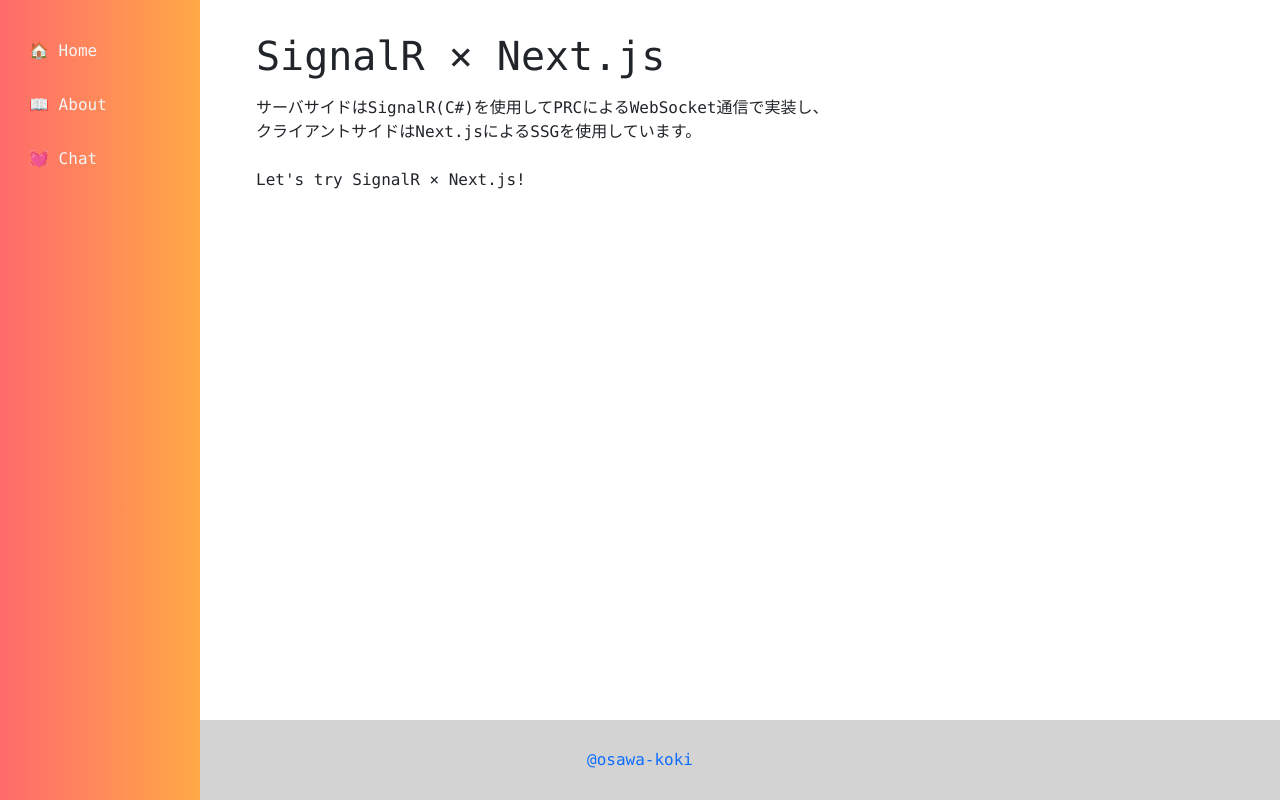
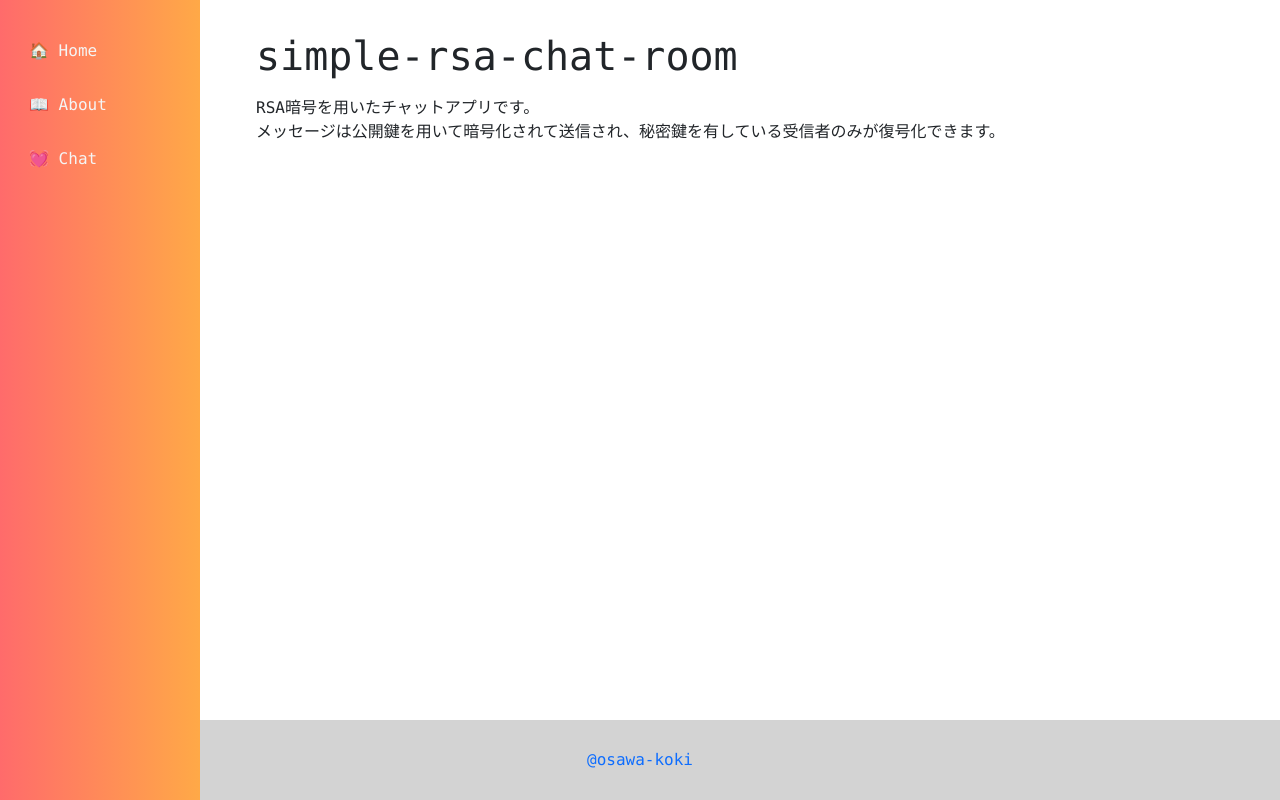
Before and after one commit to osawa-koki/simple-rsa-chat-room, a Next.js app in the folder client/: page /about in a window 1280 px wide. Built offline with nearby package versions, Linux system fonts and the light colour scheme.

Commit message:
説明ページ作った。

```diff
--- a/client/pages/about.tsx
+++ b/client/pages/about.tsx
@@ -5,12 +5,10 @@
   return (
     <Layout>
       <div id="About">
-        <h1>SignalR × Next.js</h1>
+        <h1>simple-rsa-chat-room</h1>
         <p className="mt-3">
-          サーバサイドはSignalR(C#)を使用してPRCによるWebSocket通信で実装し、<br />
-          クライアントサイドはNext.jsによるSSGを使用しています。<br />
-          <br />
-          Let&apos;s try SignalR × Next.js!
+          RSA暗号を用いたチャットアプリです。<br />
+          メッセージは公開鍵を用いて暗号化されて送信され、秘密鍵を有している受信者のみが復号化できます。
         </p>
       </div>
     </Layout>
```
